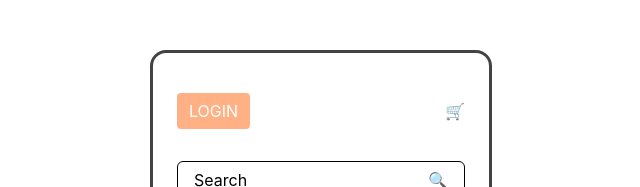
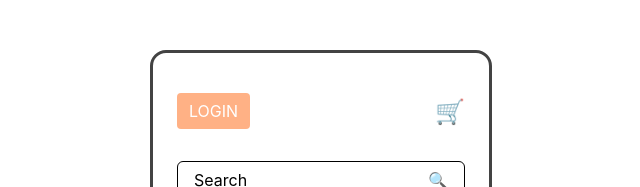
Before and after one commit to snemvalts/ux-ui-software-prototype, a React (Create React App) app: page / in a window 1280 px wide. Shown: the top 187 px of the page, without its empty margins (319-959 px from the left). Built offline with nearby package versions, Linux system fonts and the light colour scheme.

Commit message:
shopping cart

```diff
--- a/src/App.js
+++ b/src/App.js
@@ -41,7 +41,7 @@ export const Header = () =>
     (
     <HeaderContainer>
       <Button>Login</Button>
-      <span>🛒</span>
+      <span style={{fontSize: '24px'}}>🛒</span>
     </HeaderContainer>
     );
 
```
